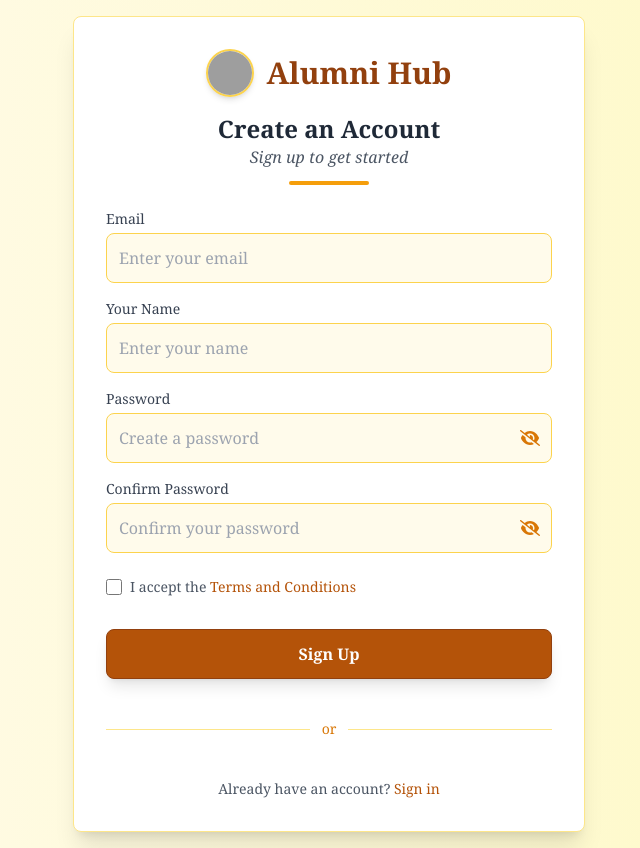
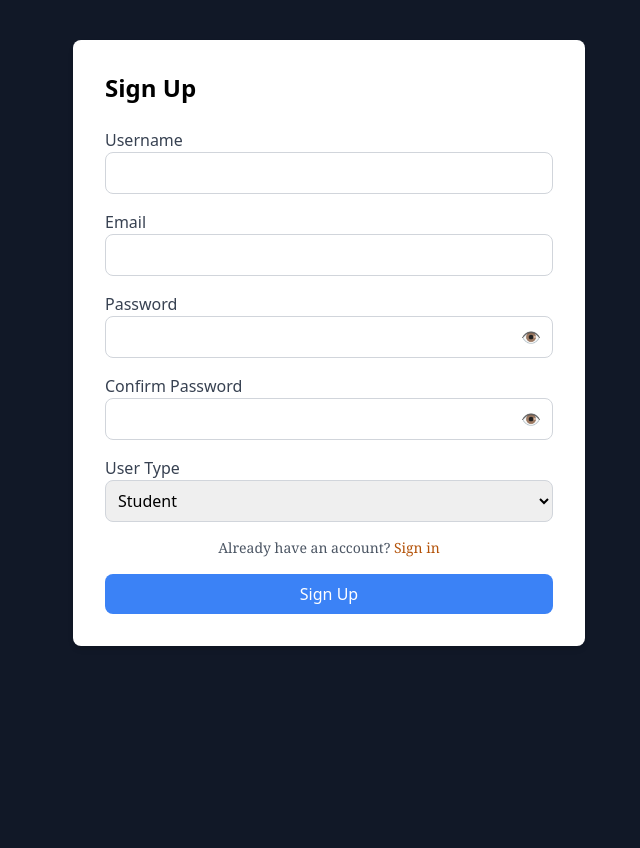
Before and after one commit to Akshaysonu916/alumni-hub, a Django app: page /signup/ in a window 1280 px wide. Shown: the whole page, without its empty margins (311-951 px from the left). After the commit the page ends 646 px from the top, so only its background shows below. Run offline with Django 5.2, Linux system fonts and the light colour scheme; some libraries are stand-ins or nearby versions; grey boxes are pictures that could not be loaded.

Commit message:
9th commit

```diff
--- a/myapp/admin.py
+++ b/myapp/admin.py
@@ -6,4 +6,5 @@ admin.site.register(User)
 admin.site.register(AlumniProfile)
 admin.site.register(StudentProfile)
 admin.site.register(JobPost)
+admin.site.register(Photo)
 # admin.site.register(ChatMessage)
--- a/myapp/views.py
+++ b/myapp/views.py
@@ -18,64 +18,44 @@ def add_job(request):
         form = JobPostForm()
     return render(request, 'addjobs.html', {'form': form})
 
+
 def signup_view(request):
     if request.method == 'POST':
-        print('working signup')
-        errors={}
+        username = request.POST.get('username')
         email = request.POST.get('email')
-        username = request.POST.get('username')
-        password = request.POST.get('password')
-        confirm_password = request.POST.get('confirm_password')
-
-        print('email',email)
-        print('username',username)
-        print('password',password)
-        print('confirm password',confirm_password)
-
-        if password!=confirm_password:
-            errors["confirm_password"]="Password do not match!"
-        print('password validation completerd')
+        password1 = request.POST.get('password1')
+        password2 = request.POST.get('password2')
+        user_type = request.POST.get('user_type')
 
         if User.objects.filter(username=username).exists():
-            messages.error(request, 'username is already taken')
-            print('email already taken')
+            messages.error(request, "Username already exists.")
+            return redirect('signup')
 
-        if User.objects.filter(email=email).exists():
-            messages.error(request, 'Email is already taken')
-            print('email already taken')
+        if password1 != password2:
+            messages.error(request, "Passwords do not match.")
+            return redirect('signup')
 
-        if errors:
-            return render(request,'signup.html',{'errors':errors})
+        user = User.objects.create_user(username=username, email=email, password=password1, user_type=user_type)
+        messages.success(request, "Account created successfully! Please log in.")
+        return redirect('signin')
 
-        User.objects.create_user(
-        email=email,
-        username=username,
-        password=password,
-        )
-        print('created')
-        messages.success(request, 'Account created successfully. Please log in.')
-        return redirect('signin')
-    return render(request,'signup.html')
-
+    return render(request, 'signup.html')
 
 def signin_view(request):
     if request.method == 'POST':
         username = request.POST.get('username')
         password = request.POST.get('password')
-        user = authenticate(username=username, password=password)
-        print(user)
-        if user:
+
+        user = authenticate(request, username=username, password=password)
+        if user is not None:
             login(request, user)
-            if user.is_superuser:
-                return redirect('jobpost_list')
-            else:
-                return redirect('home')
+            messages.success(request, "You have successfully signed in.")
+            return redirect('home')
+        else:
+            messages.error(request, "Invalid username or password.")
+            return redirect('signin')
 
-
-        else:
-            messages.error(request, 'Invalid username or password')
-            return redirect('signin')
-    return render(request,'signin.html')
+    return render(request, 'signin.html')
 
 def home_view(request):
     return render(request,'home.html',{'user':request.user})
--- a/templates/navbar.html
+++ b/templates/navbar.html
@@ -51,7 +51,6 @@
                     </a>
                 {% endif %}
             </div>
-
         </div>
     </nav>
 
--- a/templates/photo_gallery.html
+++ b/templates/photo_gallery.html
@@ -5,7 +5,7 @@
     <h1 class="text-2xl font-bold text-gray-900 mb-4">Photo Gallery</h1>
     <div class="grid grid-cols-1 sm:grid-cols-2 md:grid-cols-3 lg:grid-cols-4 gap-6">
         {% for photo in photos %}
-        <div class="bg-white rounded-lg shadow overflow-hidden">
+        <div class="bg-white rounded-lg shadow overflow-hidden transform transition duration-300 hover:scale-105 hover:shadow-lg">
             <img src="{{ photo.image.url }}" alt="{{ photo.title }}" class="w-full h-48 object-cover">
             <div class="p-4">
                 <h2 class="text-lg font-semibold text-gray-900">{{ photo.title }}</h2>
--- a/templates/signup.html
+++ b/templates/signup.html
@@ -1,119 +1,82 @@
 {% extends "home.html" %}
 {% block content %}
-
-<section class="min-h-screen flex items-center justify-center bg-gradient-to-r from-amber-50 to-yellow-100 p-4">
-    <div class="bg-white shadow-xl rounded-lg p-8 w-full max-w-lg border border-amber-200">
-        <div class="flex flex-col items-center text-center">
-            <a href="#" class="flex items-center space-x-3">
-                <img class="w-12 h-12 rounded-full shadow-md border-2 border-amber-300"
-                    src="https://encrypted-tbn0.gstatic.com/images?q=tbn:ANd9GcR6Wxo3iWcQN14Me9G9DkT4dSHTUvrpSCCp8g&s"
-                    alt="logo">
-                <span class="text-3xl font-serif font-bold text-amber-800">Alumni Hub</span>
-            </a>
-            <h1 class="text-2xl font-serif font-semibold text-gray-800 mt-4">Create an Account</h1>
-            <p class="text-gray-600 font-serif italic">Sign up to get started</p>
-            <div class="w-20 h-1 bg-amber-500 mt-3 rounded-full"></div>
-        </div>
-
-        <form class="mt-6 space-y-4" action="{% url 'signup' %}" method="POST">
+<body class="bg-gray-100">
+  <div class="container mx-auto mt-10 p-8 bg-white rounded-lg shadow-md max-w-lg">
+    <h2 class="text-2xl font-bold mb-6">Sign Up</h2>
+    <form method="post" class="space-y-4">
       {% csrf_token %}
 
-            <div class="grid gap-4">
       <div>
-                    <label for="email" class="block text-sm font-serif font-medium text-gray-700 mb-1">Email</label>
-                    <input type="email" name="email" id="email"
-                        class="w-full p-3 border border-amber-300 rounded-lg bg-amber-50 focus:ring-2 focus:ring-amber-500 focus:border-amber-500 transition font-serif"
-                        placeholder="Enter your email" required>
+        <label for="username" class="block text-gray-700 font-medium">Username</label>
+        <input type="text" id="username" name="username" class="w-full p-2 border border-gray-300 rounded-lg focus:ring focus:ring-blue-200" required>
       </div>
 
       <div>
-                    <label for="username" class="block text-sm font-serif font-medium text-gray-700 mb-1">Your Name</label>
-                    <input type="text" name="username" id="username"
-                        class="w-full p-3 border border-amber-300 rounded-lg bg-amber-50 focus:ring-2 focus:ring-amber-500 focus:border-amber-500 transition font-serif"
-                        placeholder="Enter your name" required>
+        <label for="email" class="block text-gray-700 font-medium">Email</label>
+        <input type="email" id="email" name="email" class="w-full p-2 border border-gray-300 rounded-lg focus:ring focus:ring-blue-200" required>
       </div>
 
+      <div>
+        <label for="password1" class="block text-gray-700 font-medium">Password</label>
         <div class="relative">
-                    <label for="password" class="block text-sm font-serif font-medium text-gray-700 mb-1">Password</label>
-                    <div class="relative">
-                        <input type="password" name="password" id="password"
-                            class="w-full p-3 pr-10 border border-amber-300 rounded-lg bg-amber-50 focus:ring-2 focus:ring-amber-500 focus:border-amber-500 transition font-serif"
-                            placeholder="Create a password" required>
-                        <span id="togglePassword" class="absolute inset-y-0 right-0 flex items-center pr-3 cursor-pointer">
-                            <i id="eyeIcon1" class="fas fa-eye-slash text-amber-600 hover:text-amber-800"></i>
-                        </span>
+          <input type="password" id="password1" name="password1" class="w-full p-2 border border-gray-300 rounded-lg focus:ring focus:ring-blue-200" required>
+          <button type="button" onclick="togglePassword('password1', 'togglePassword1')" class="absolute inset-y-0 right-0 pr-3 flex items-center text-gray-500">
+            <span id="togglePassword1">👁️</span>
+          </button>
         </div>
       </div>
 
+      <div>
+        <label for="password2" class="block text-gray-700 font-medium">Confirm Password</label>
         <div class="relative">
-                    <label for="confirm-password" class="block text-sm font-serif font-medium text-gray-700 mb-1">Confirm Password</label>
-                    <div class="relative">
-                        <input type="password" name="confirm_password" id="confirm-password"
-                            class="w-full p-3 pr-10 border border-amber-300 rounded-lg bg-amber-50 focus:ring-2 focus:ring-amber-500 focus:border-amber-500 transition font-serif"
-                            placeholder="Confirm your password" required>
-                        <span id="toggleConfirmPassword" class="absolute inset-y-0 right-0 flex items-center pr-3 cursor-pointer">
-                            <i id="eyeIcon2" class="fas fa-eye-slash text-amber-600 hover:text-amber-800"></i>
-                        </span>
+          <input type="password" id="password2" name="password2" class="w-full p-2 border border-gray-300 rounded-lg focus:ring focus:ring-blue-200" required>
+          <button type="button" onclick="togglePassword('password2', 'togglePassword2')" class="absolute inset-y-0 right-0 pr-3 flex items-center text-gray-500">
+            <span id="togglePassword2">👁️</span>
+          </button>
         </div>
       </div>
 
-
-            <div class="flex items-center mt-2">
-                <input id="terms" type="checkbox" class="mr-2 w-4 h-4 border border-gray-300 rounded accent-amber-600" required>
-                <label for="terms" class="text-sm text-gray-600 font-serif">
-                    I accept the <a href="#" class="text-amber-700 font-medium hover:underline hover:text-amber-900">Terms and Conditions</a>
-                </label>
-            </div>
-
-            <button type="submit"
-                class="w-full bg-amber-700 text-white font-serif font-semibold py-3 px-6 rounded-lg shadow-lg hover:bg-amber-800 transition transform hover:scale-105 border border-amber-800 mt-4">
-                Sign Up
-            </button>
-        </form>
-
-        <div class="flex items-center my-6">
-            <div class="flex-grow h-px bg-amber-200"></div>
-            <span class="px-3 text-sm text-amber-600 font-serif">or</span>
-            <div class="flex-grow h-px bg-amber-200"></div>
+      <div>
+        <label for="user_type" class="block text-gray-700 font-medium">User Type</label>
+        <select id="user_type" name="user_type" class="w-full p-2 border border-gray-300 rounded-lg focus:ring focus:ring-blue-200" required>
+          <option value="student">Student</option>
+          <option value="alumni">Alumni</option>
+        </select>
       </div>
 
       <p class="text-sm text-gray-600 text-center font-serif">
         Already have an account?
         <a href="{% url 'signin' %}" class="text-amber-700 font-medium hover:underline hover:text-amber-900">Sign in</a>
       </p>
+
+      <button type="submit" class="w-full bg-blue-500 text-white py-2 rounded-lg hover:bg-blue-600">Sign Up</button>
+    </form>
+
+    {% if form.errors %}
+      <div class="mt-4 p-4 bg-red-100 border border-red-400 text-red-700 rounded-lg">
+        <ul>
+          {% for field, errors in form.errors.items %}
+            {% for error in errors %}
+              <li><strong>{{ field|title }}</strong>: {{ error }}</li>
+            {% endfor %}
+          {% endfor %}
+        </ul>
       </div>
-</section>
+    {% endif %}
+  </div>
 
-<!-- FontAwesome & Script for Password Toggle -->
-<script src="https://cdnjs.cloudflare.com/ajax/libs/font-awesome/6.0.0/js/all.min.js"></script>
   <script>
-    // Toggle Password Visibility
-    document.getElementById("togglePassword").addEventListener("click", function() {
-        let passwordField = document.getElementById("password");
-        let eyeIcon = document.getElementById("eyeIcon1");
-
-        if (passwordField.type === "password") {
-            passwordField.type = "text";
-            eyeIcon.classList.replace("fa-eye-slash", "fa-eye");
+    function togglePassword(inputId, toggleId) {
+      const input = document.getElementById(inputId);
+      const toggle = document.getElementById(toggleId);
+      if (input.type === 'password') {
+        input.type = 'text';
+        toggle.textContent = '🙈';
       } else {
-            passwordField.type = "password";
-            eyeIcon.classList.replace("fa-eye", "fa-eye-slash");
+        input.type = 'password';
+        toggle.textContent = '👁️';
       }
-    });
-
-    // Toggle Confirm Password Visibility
-    document.getElementById("toggleConfirmPassword").addEventListener("click", function() {
-        let confirmPasswordField = document.getElementById("confirm-password");
-        let eyeIcon = document.getElementById("eyeIcon2");
-
-        if (confirmPasswordField.type === "password") {
-            confirmPasswordField.type = "text";
-            eyeIcon.classList.replace("fa-eye-slash", "fa-eye");
-        } else {
-            confirmPasswordField.type = "password";
-            eyeIcon.classList.replace("fa-eye", "fa-eye-slash");
     }
-    });
   </script>
-
-{% endblock %}
+</body>
+{% endblock content %}
```
Also changed, not shown: myapp/forms.py (+12 -7 lines), myapp/models.py (+5 -20 lines), db.sqlite3, images/images/download.jpeg (added), myapp/migrations/0011_profile.py (added), myapp/migrations/0012_delete_profile.py (added), myapp/migrations/0013_user_user_type.py (added), myapp/migrations/0014_alter_user_user_type.py (added), myapp/migrations/0015_remove_user_user_type.py (added), myapp/migrations/0016_user_user_type_alter_user_groups_and_more.py (added), myapp/migrations/0017_alter_user_user_type.py (added). Lines whose indentation alone changed are shown as unchanged.
